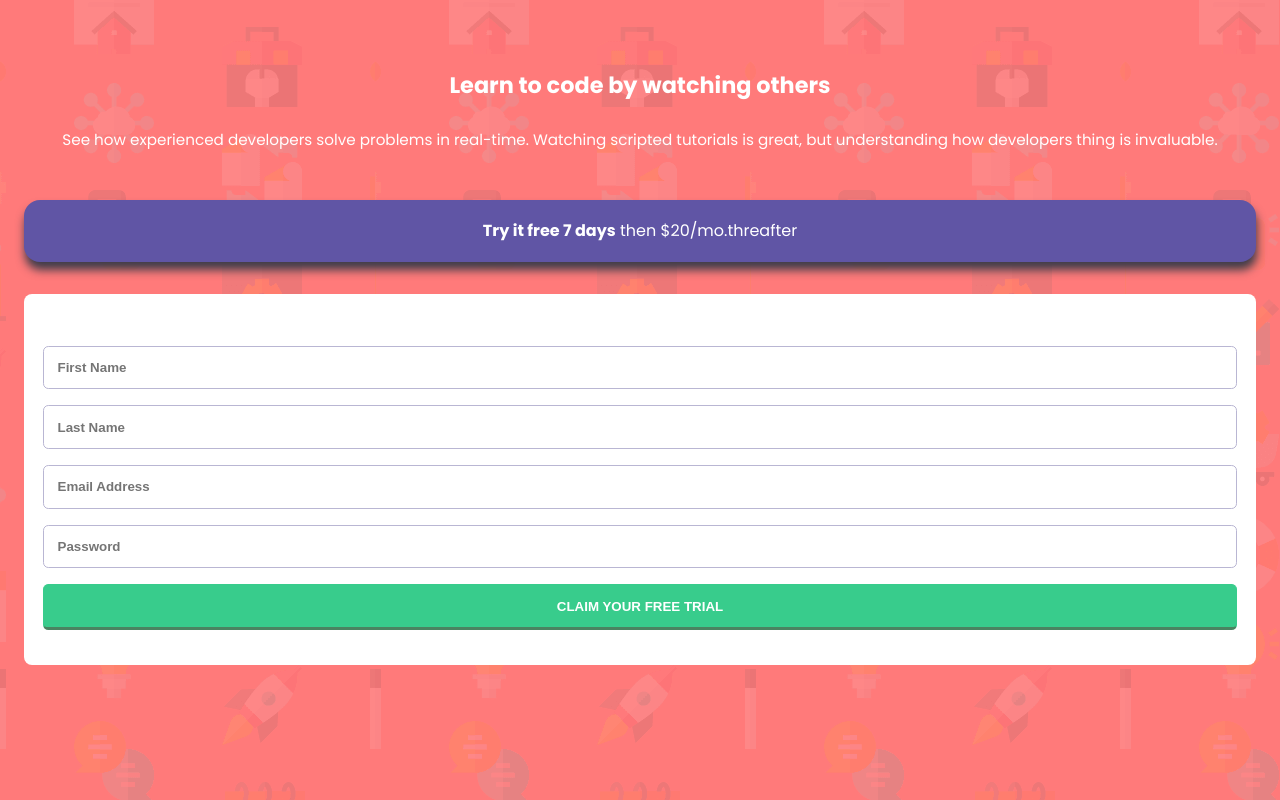
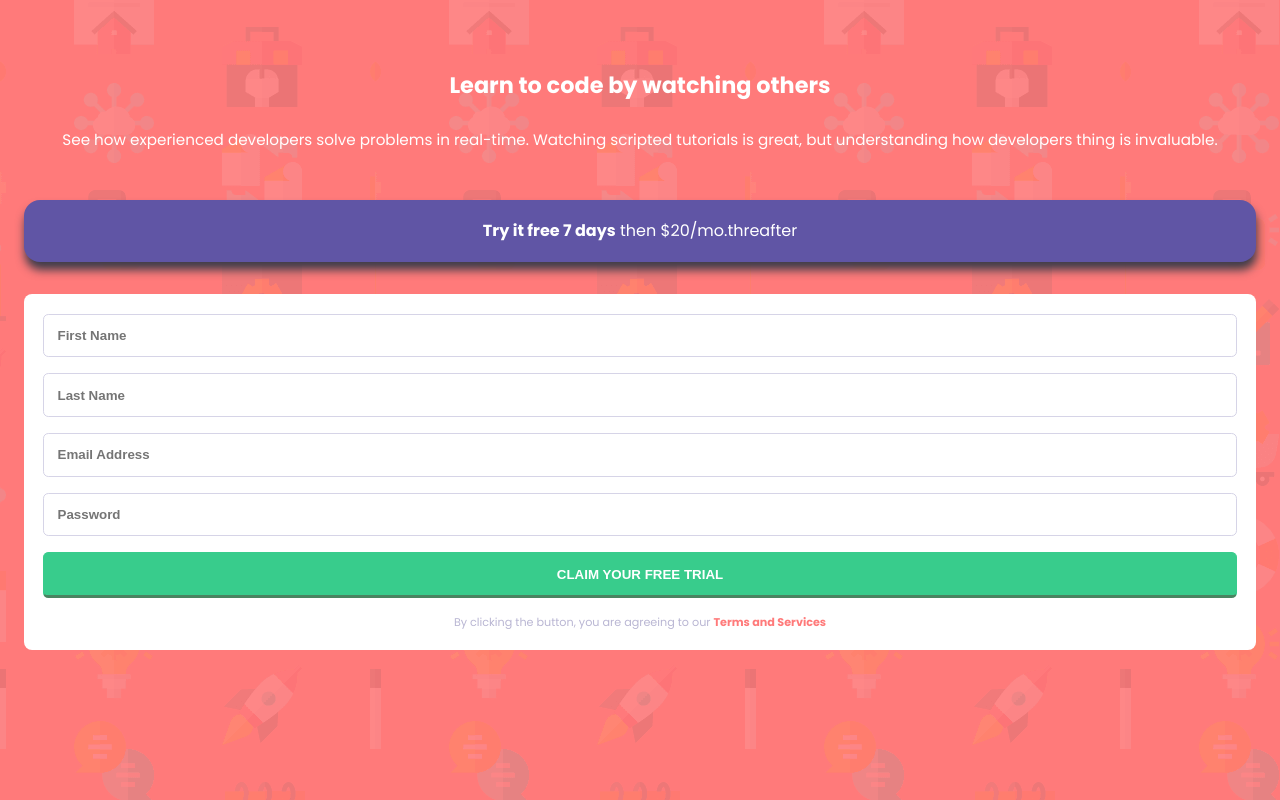
Before and after one commit to CharlesNeres/introComponentWithSignupFormMaster, a React (Create React App) app: page / in a window 1280 px wide. Built offline with nearby package versions, Linux system fonts and the light colour scheme.

Commit message:
implemented Footer component

```diff
--- /dev/null
+++ b/src/components/footer/Footer.js
@@ -0,0 +1,16 @@
+import React from "react";
+import FooterCss from "./FooterCss";
+
+class Footer extends React.Component{
+    render(){
+        return(
+            <FooterCss>
+                <p>
+                    By clicking the button, you are agreeing to our <strong>Terms and Services</strong>
+                </p>
+            </FooterCss>
+        )
+    }
+}
+
+export default Footer;
--- /dev/null
+++ b/src/components/footer/FooterCss.js
@@ -0,0 +1,15 @@
+import styled from "styled-components";
+
+const FooterCss = styled.footer`
+    text-align: center;
+    font-size: 70%;
+    color: var(--grayish-blue);
+    line-height: 1.5em;
+
+    strong{
+        color: var(--red);
+        font-weight: bold;
+    }
+`;
+
+export default FooterCss;
--- a/src/components/form/FormCss.js
+++ b/src/components/form/FormCss.js
@@ -1,13 +1,13 @@
 import styled from "styled-components";
 
 const FormCss = styled.form`
-    margin-top: 2em;
+
     div{
         margin-bottom: 1em;
     }
 
     input{
-        border: 1px solid var(--grayish-blue);
+        border: 1px solid #d6d4e7;
         width: 100%;
         padding: 1em;
         border-radius: .4em;
--- a/src/components/main/Main.js
+++ b/src/components/main/Main.js
@@ -1,13 +1,14 @@
 import React from 'react';
-import Advertising from '../advertising/Advertising';
 import Form from '../form/Form';
 import MainCss from './MainCss';
+import Footer from '../footer/Footer';
 
 class Main extends React.Component{
     render(){
         return(
             <MainCss>
                 <Form />
+                <Footer />
             </MainCss>
         )
     }
```
